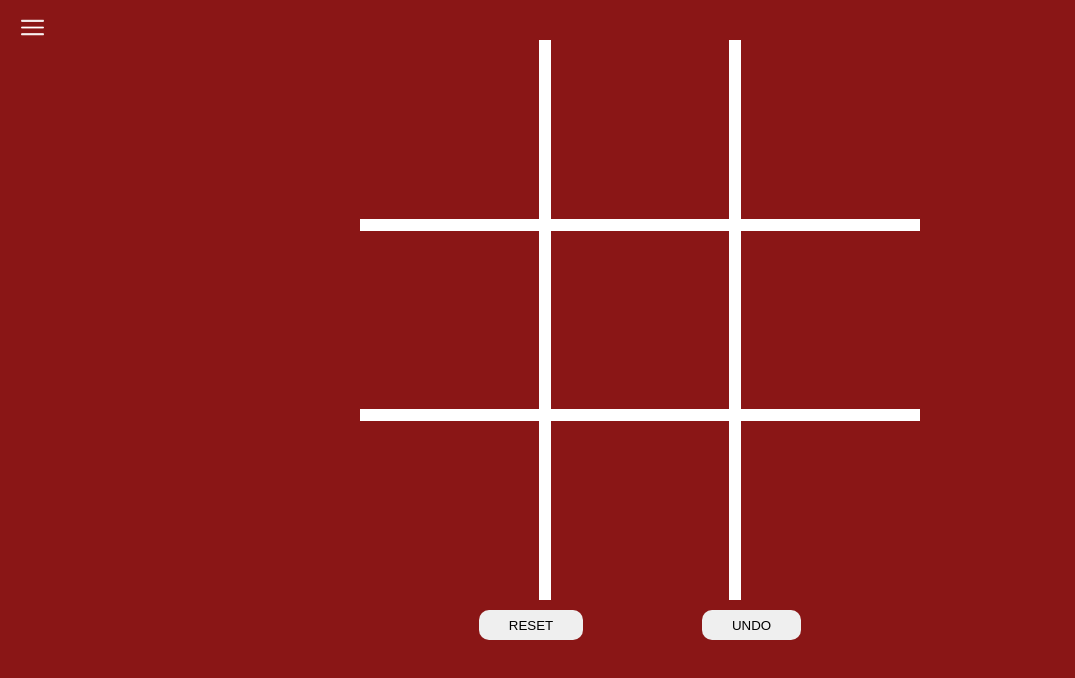
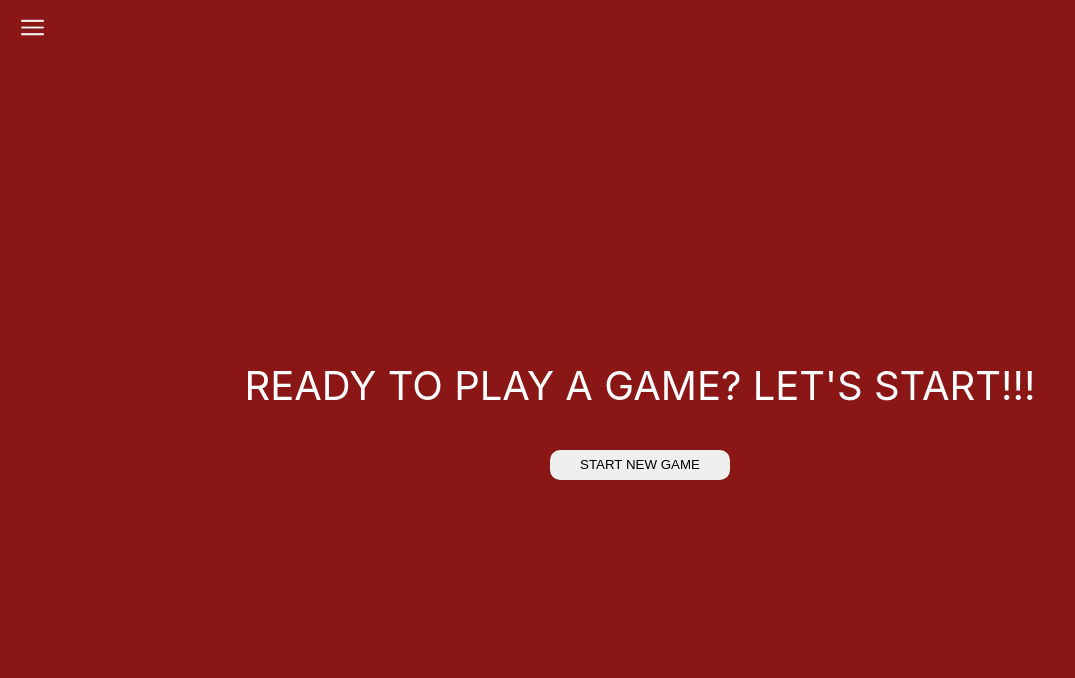
Before and after one commit to Paveu99/Tic-Tac-Toe-Front, a React (Vite) app: page /game in a window 1280 px wide. Shown: the top 678 px of the page, without its empty margins (0-1075 px from the left). Built offline with nearby package versions, Linux system fonts and the light colour scheme.

Commit message:
First version of GameStartModal.tsx is used

```diff
--- a/src/views/GamePage.tsx
+++ b/src/views/GamePage.tsx
@@ -1,8 +1,28 @@
 import '../components/styles/GameView.scss'
 import {Board} from "../components/board/Board.tsx";
+import {useState} from "react";
+import {GameStartModal} from "../components/modals/GameStartModal.tsx";
+import {UnderBoardBttn} from "../components/buttons/UnderBoardBttn.tsx";
 
 export const GamePage = () => {
+
+    const [openModal, setOpenModal] = useState<boolean>(false);
+    const [inputDataCorrect, setInputDataCorrect] = useState<boolean>(false);
+
     return <div className="page_view">
-        <Board/>
+        {!inputDataCorrect &&
+            <div style={{
+                display: "flex",
+                justifyContent: "center",
+                alignItems: "center",
+                flexDirection: "column",
+                height: "100vh"
+            }}>
+                <p style={{fontSize: "5vh", textAlign: "center"}}>READY TO PLAY A GAME? LET'S START!!!</p>
+                <UnderBoardBttn onClick={() => setOpenModal(true)} text="START NEW GAME"/>
+            </div>
+        }
+        <GameStartModal isOpen={openModal} onClose={() => setOpenModal(false)}/>
+        {inputDataCorrect && <Board/>}
     </div>
 }
```
